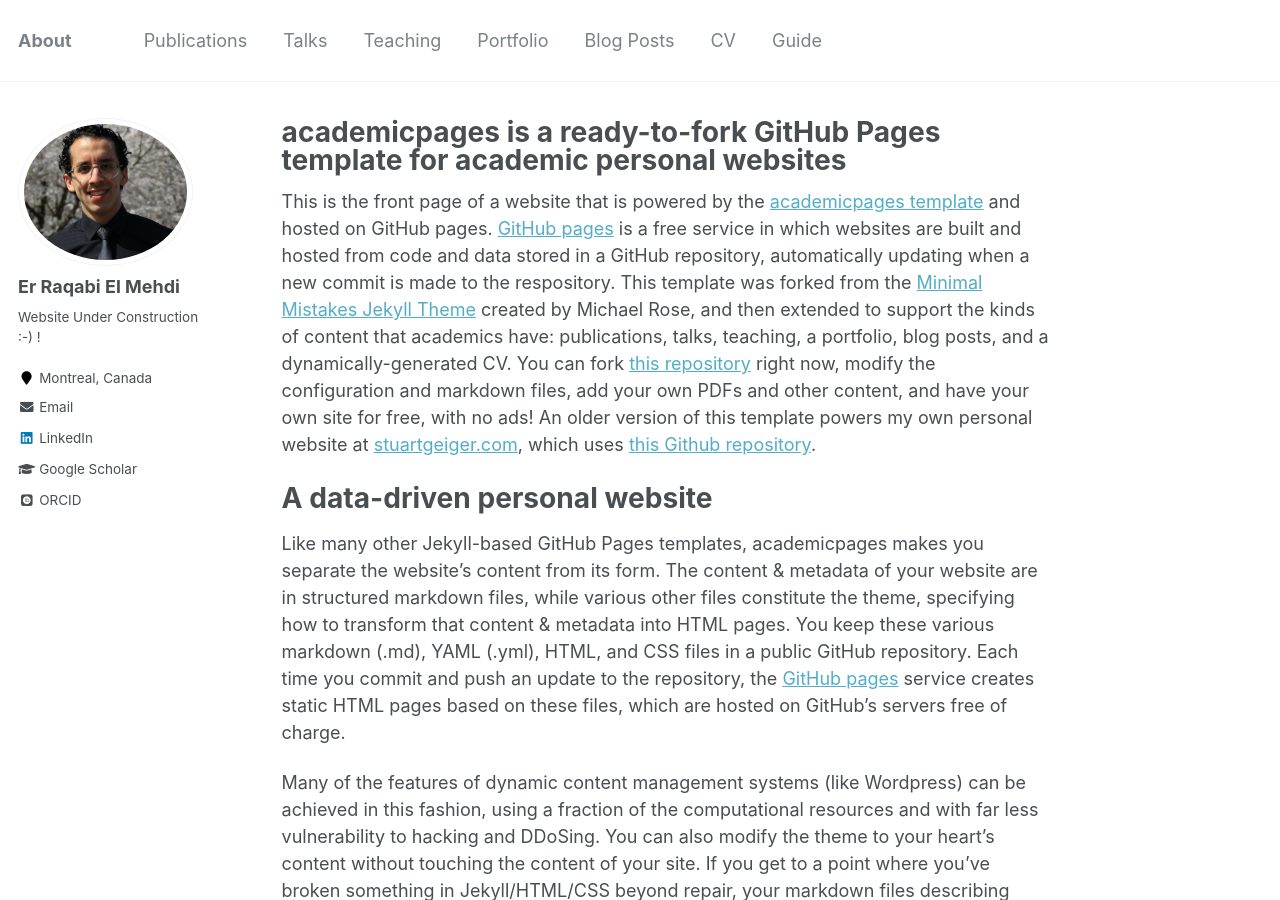
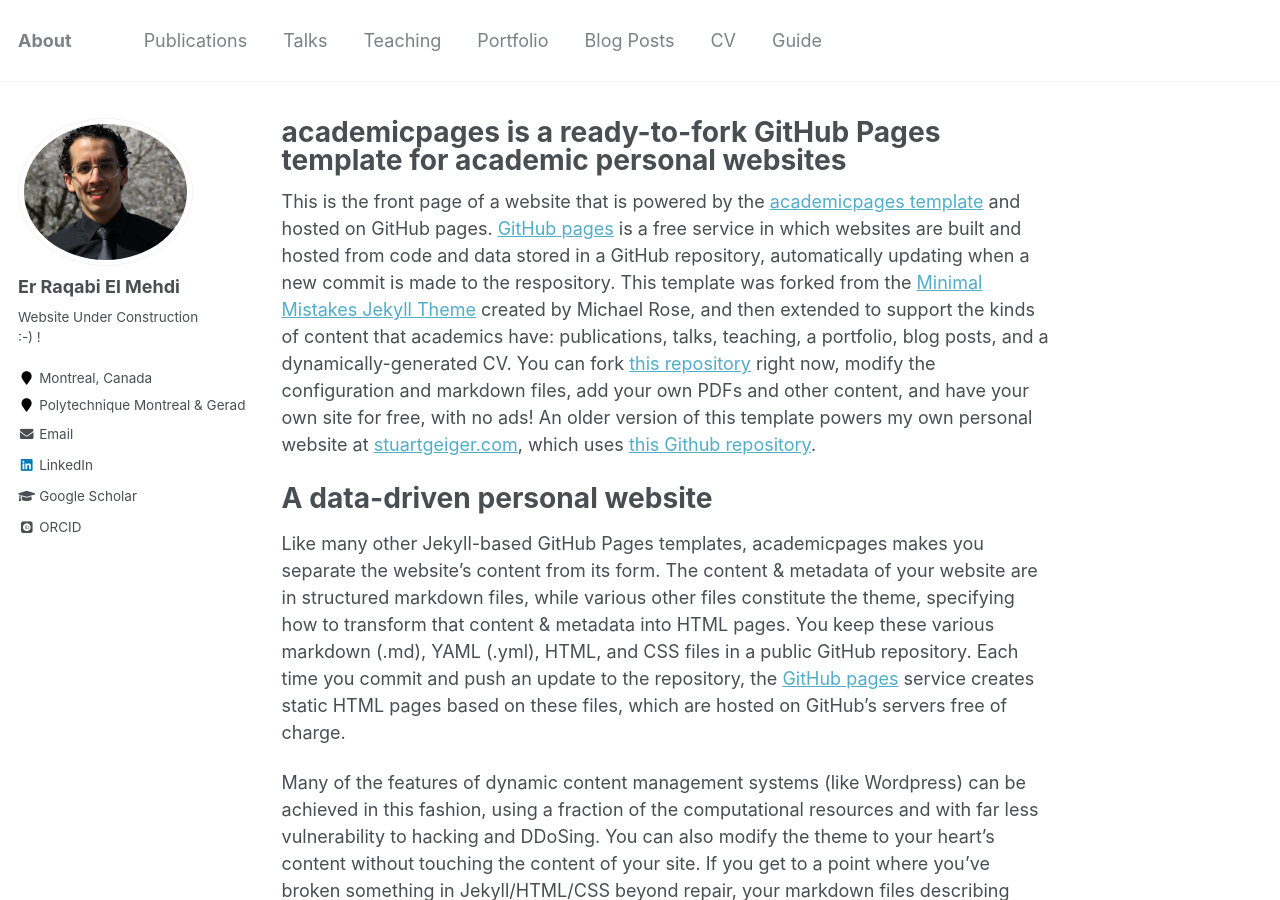
Before and after one commit to RqbMedi/rqbmedi.github.io, a Jekyll site: the page built from _pages/about.md, in a window 1280 px wide and 900 px high. Built offline with Jekyll 4.4.1, drawn with Linux system fonts in a browser that asks for light colours; some web fonts are replaced.

Commit message:
Update _config.yml

```diff
--- a/_config.yml
+++ b/_config.yml
@@ -84,10 +84,10 @@ author:
   avatar           : "Mehdi.png"
   bio              : "Website Under Construction :-) !"
   location         : "Montreal, Canada"
-  employer         :
+  employer         : "Polytechnique Montreal & Gerad"
   pubmed           : # "https://www.ncbi.nlm.nih.gov/pubmed/?term=john+snow"
   googlescholar    : "https://scholar.google.com/citations?user=UP774ooAAAAJ&hl=en"
-  email            : erraqabielmehdi@gmail.com
+  email            : "erraqabielmehdi@gmail.com"
   researchgate     :  # example: "https://www.researchgate.net/profile/yourprofile"
   uri              :
   bitbucket        :
```
